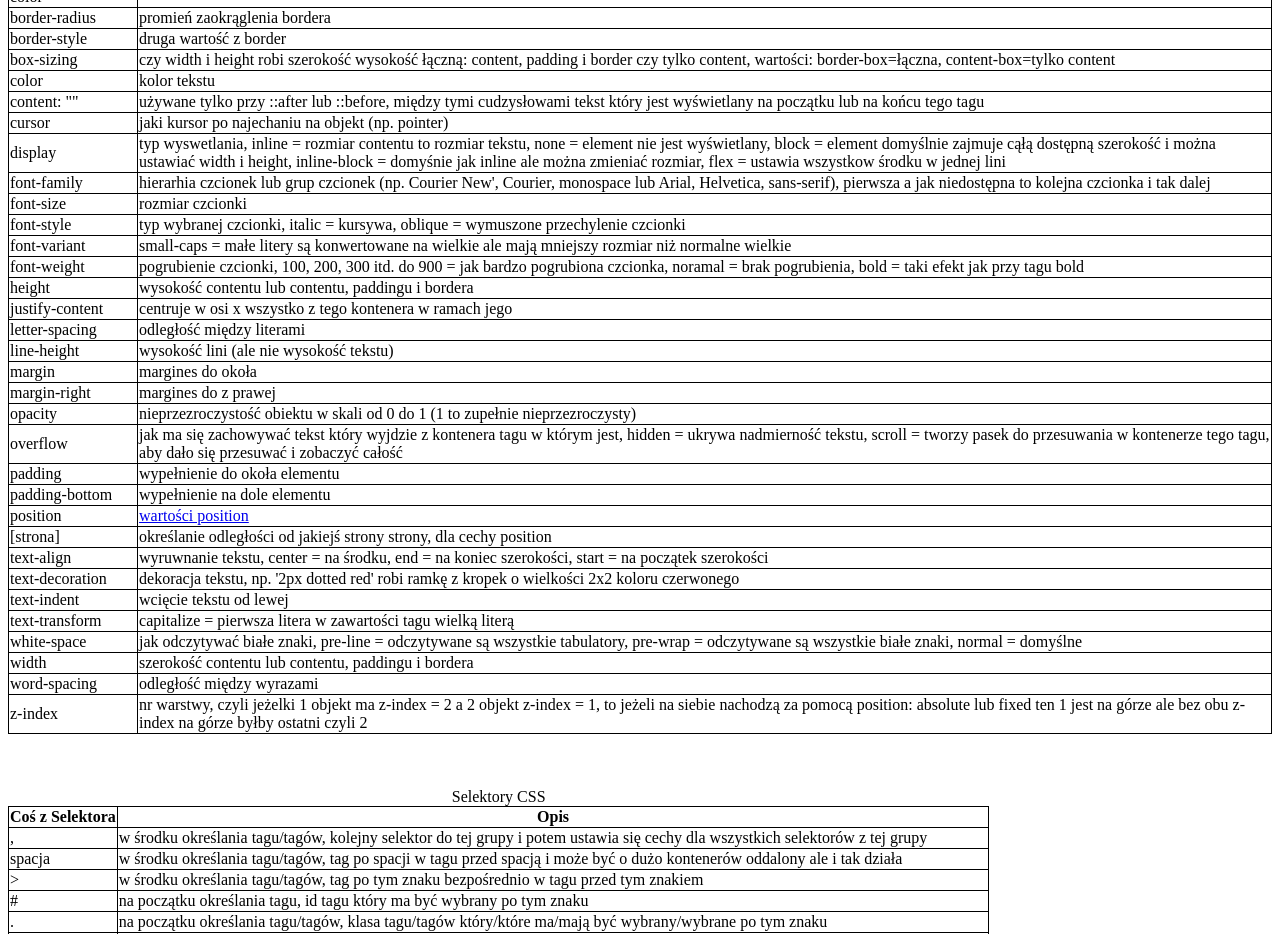
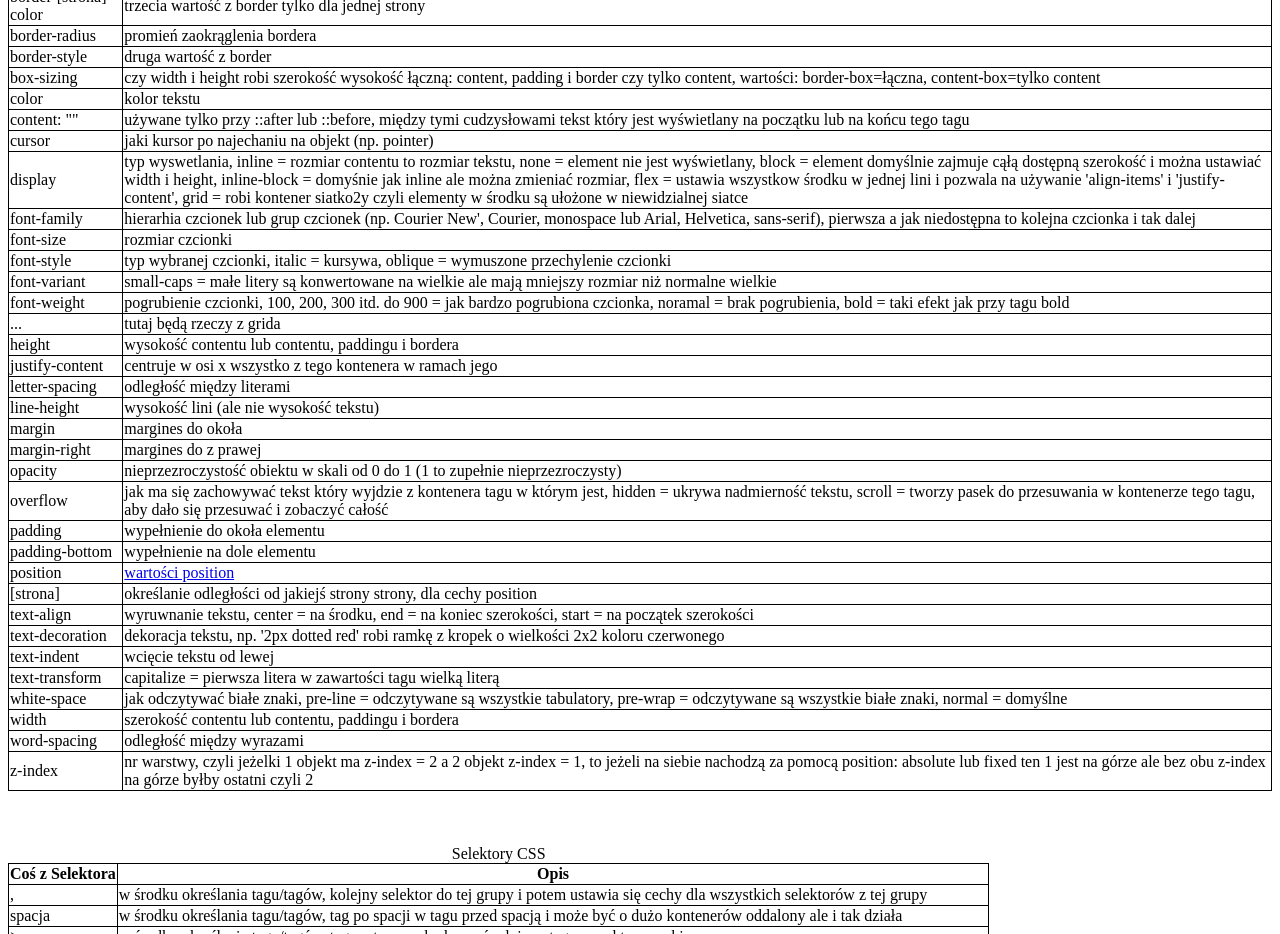
Before and after one commit to julianpiekos/rzeczy-z-html-i-css-nam-znane, a plain HTML site: page index.html in a window 1280 px wide. Shown: the part 2520-3454 px from the top of the page. Drawn offline with Linux system fonts and the light colour scheme.

Commit message:
Update index.html

```diff
--- a/index.html
+++ b/index.html
@@ -498,7 +498,7 @@
       </tr>
       <tr>
         <td>display</td>
-        <td>typ wyswetlania, inline = rozmiar contentu to rozmiar tekstu, none = element nie jest wyświetlany, block = element domyślnie zajmuje cąłą dostępną szerokość i można ustawiać width i height, inline-block = domyśnie jak inline ale można zmieniać rozmiar, flex = ustawia wszystkow środku w jednej lini</td>
+        <td>typ wyswetlania, inline = rozmiar contentu to rozmiar tekstu, none = element nie jest wyświetlany, block = element domyślnie zajmuje cąłą dostępną szerokość i można ustawiać width i height, inline-block = domyśnie jak inline ale można zmieniać rozmiar, flex = ustawia wszystkow środku w jednej lini i pozwala na używanie 'align-items' i 'justify-content', grid = robi kontener siatko2y czyli elementy w środku są ułożone w niewidzialnej siatce</td>
       </tr>
       <tr>
         <td>font-family</td>
@@ -519,6 +519,10 @@
       <tr>
         <td>font-weight</td>
         <td>pogrubienie czcionki, 100, 200, 300 itd. do 900 = jak bardzo pogrubiona czcionka, noramal = brak pogrubienia, bold = taki efekt jak przy tagu bold</td>
+      </tr>
+      <tr>
+        <td>...</td>
+        <td>tutaj będą rzeczy z grida</td>
       </tr>
       <tr>
         <td>height</td>
```
